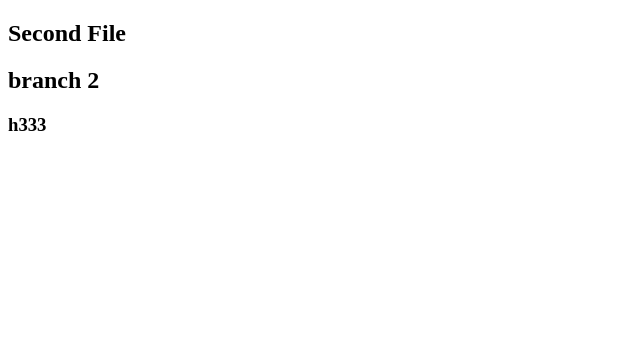
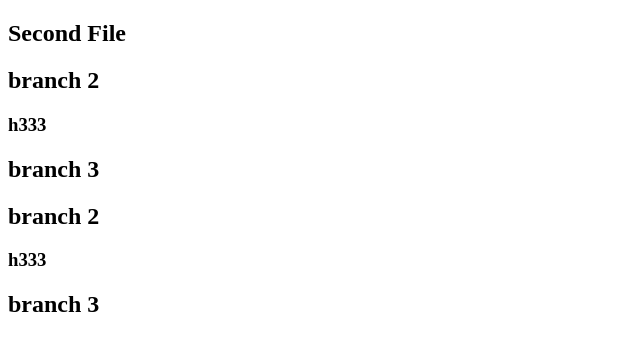
Before and after one commit to girishpatil-coder/localrepo, a plain HTML site: page index.html in a window 1280 px wide. Shown: the whole page, without its empty margins (0-640 px from the left). Drawn offline with Linux system fonts and the light colour scheme.

Commit message:
new changes

```diff
--- a/index.html
+++ b/index.html
@@ -9,5 +9,10 @@
     <h2>Second File</h2>
     <h2>branch 2</h2>
     <h3>h333</h3>
+<h2>branch 3</h2>
+ <h2>branch 2</h2>
+    <h3>h333</h3>
+<h2>branch 3</h2>
+
 </body>
 </html>
```
